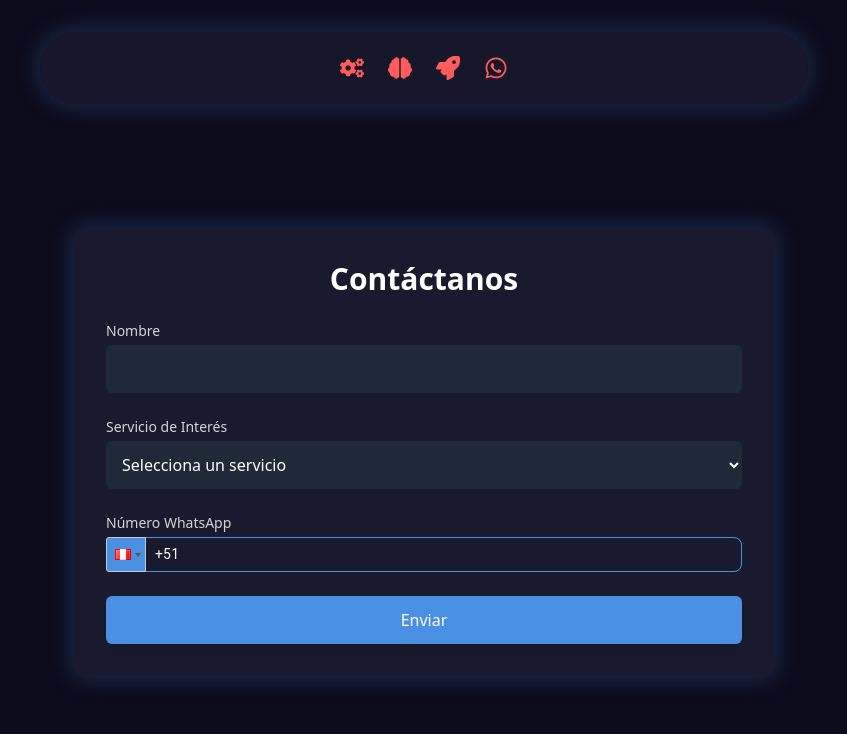
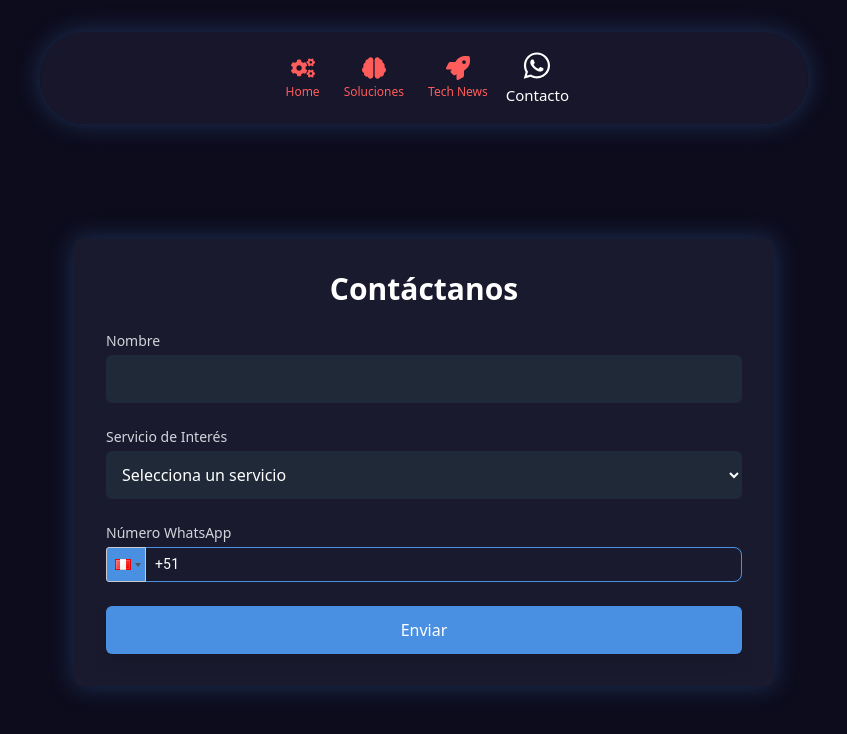
Before and after one commit to deivipluss/landing, a Next.js app: page /contacto in a window 1280 px wide. Shown: the top 734 px of the page, without its empty margins (216-1063 px from the left). Built offline with nearby package versions, Linux system fonts and the light colour scheme.

Commit message:
contractemail2

```diff
--- a/app/contacto/page.tsx
+++ b/app/contacto/page.tsx
@@ -8,6 +8,7 @@ import { motion } from "framer-motion";
 import axios from "axios";
 import PhoneInput from "react-phone-input-2";
 import "react-phone-input-2/lib/style.css";
+import Navigation from "@/components/Navigation"; // Importar el componente Navigation
 
 const serviceLabels = {
   branding: "Branding Empresarial",
@@ -162,13 +163,9 @@ const ContactForm: React.FC = () => {
 const Contact: React.FC = () => {
   return (
     <div className="min-h-screen bg-[#0D0C1D] flex flex-col overflow-hidden relative">
-      <header className="flex justify-center py-6 mt-8 space-x-6 bg-[#1A1A2E]/80 shadow-glow rounded-full w-[90%] max-w-3xl mx-auto">
-        {navItems.map((item) => (
-          <Link key={item.href} href={item.href} className="group">
-            <div className="text-2xl text-[#FF5C5C]">{item.icon}</div>
-          </Link>
-        ))}
-      </header>
+      {/* Usar el componente Navigation compartido en lugar del header hardcodeado */}
+      <Navigation />
+
       <main className="flex-grow flex justify-center items-center">
         <Suspense fallback={<div>Cargando...</div>}>
           <ContactForm />
--- a/components/Navigation.tsx
+++ b/components/Navigation.tsx
@@ -31,9 +31,9 @@ const Navigation: React.FC<NavigationProps> = ({ className = "" }) => {
             href={item.href}
             className={`group transition-all duration-300 ${isActive ? "scale-125" : ""}`}
           >
-            <div className={`text-2xl ${isActive ? "text-white" : "text-[#FF5C5C]"} hover:text-white`}>
+            <div className={`text-2xl ${isActive ? "text-white" : "text-[#FF5C5C]"} hover:text-white flex flex-col items-center`}>
               {item.icon}
-              <span className="sr-only">{item.label}</span>
+              <span className="text-xs mt-1 font-medium">{item.label}</span>
             </div>
           </Link>
         );
```
